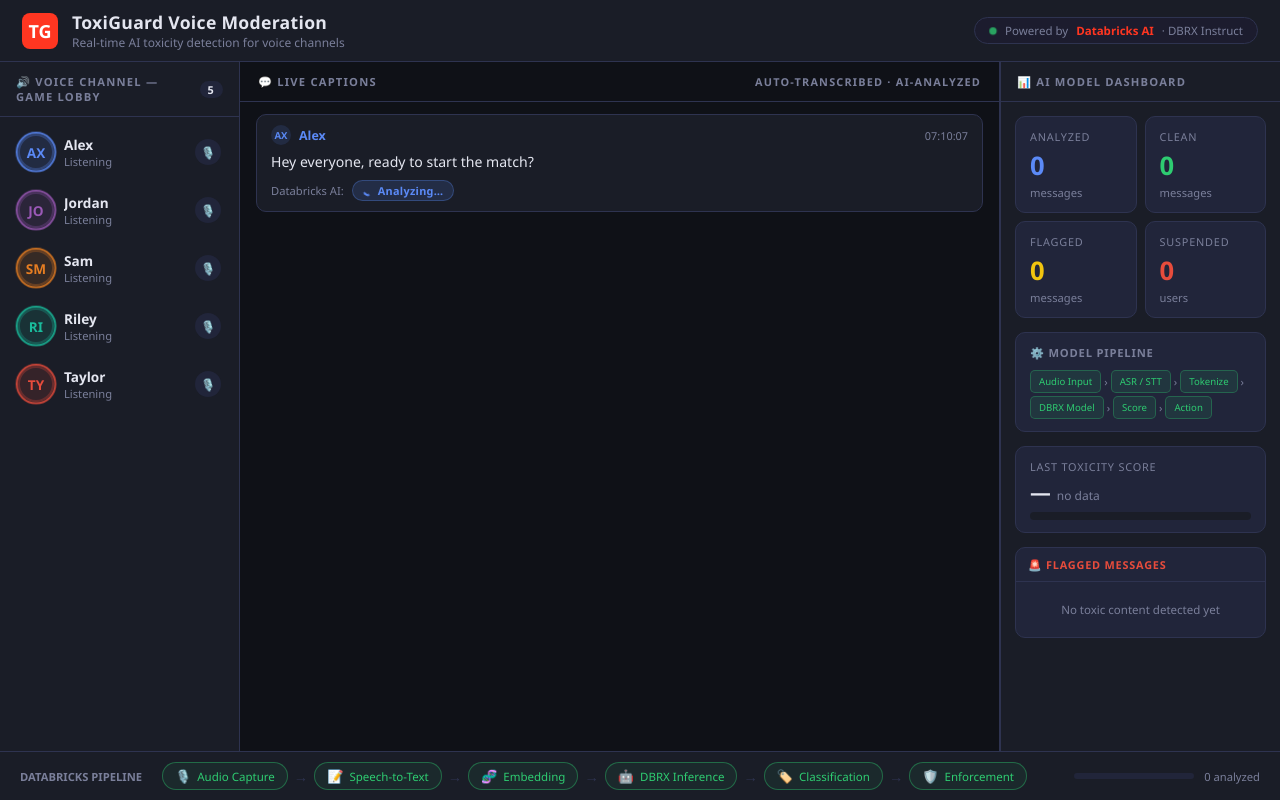
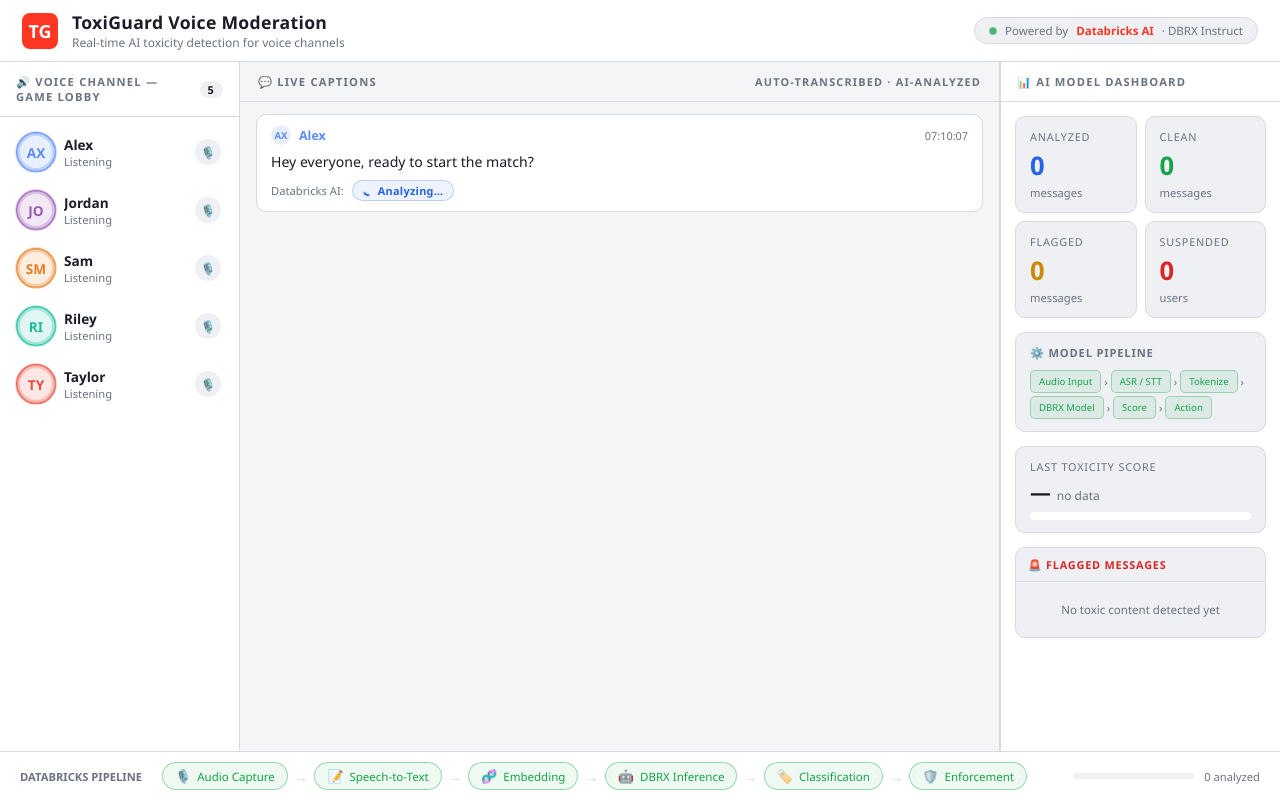
Before and after one commit to TarunIsCOde/hacklytics-2026, a Django app: page / in a window 1280 px wide. Run offline with Django 5.2, Linux system fonts and the light colour scheme.

Commit message:
Switch UI from dark mode to light mode
Updated all CSS custom properties and hardcoded color values to a light
theme: white/light-grey surfaces, dark text, and softer tinted backgrounds
for toxic/warning/clean states, pipeline steps, chips, toasts, and
notification banners.

```diff
--- a/voicechat/templates/voicechat/index.html
+++ b/voicechat/templates/voicechat/index.html
@@ -8,17 +8,17 @@
     /* ── Reset & base ── */
     *, *::before, *::after { box-sizing: border-box; margin: 0; padding: 0; }
     :root {
-      --bg:        #0f1117;
-      --surface:   #1a1d27;
-      --panel:     #21253a;
-      --border:    #2e3350;
-      --text:      #e4e6f0;
-      --muted:     #7a7f9a;
+      --bg:        #f4f5f7;
+      --surface:   #ffffff;
+      --panel:     #eef0f4;
+      --border:    #d6d9e0;
+      --text:      #1a1d27;
+      --muted:     #6b7280;
       --accent:    #ff3621;      /* Databricks red */
-      --green:     #2ecc71;
-      --yellow:    #f1c40f;
-      --red:       #e74c3c;
-      --blue:      #5b8af7;
+      --green:     #16a34a;
+      --yellow:    #ca8a04;
+      --red:       #dc2626;
+      --blue:      #2563eb;
       --radius:    10px;
     }
     body {
@@ -53,7 +53,7 @@
     .databricks-badge {
       margin-left: auto;
       display: flex; align-items: center; gap: 8px;
-      background: #1c1c2e; border: 1px solid var(--border);
+      background: var(--panel); border: 1px solid var(--border);
       border-radius: 20px; padding: 5px 14px;
       font-size: .72rem; color: var(--muted);
     }
@@ -226,20 +226,20 @@
       font-weight: 700; font-size: .68rem; letter-spacing: .3px;
     }
     .chip-analyzing {
-      background: rgba(91,138,247,.15);
-      color: var(--blue); border: 1px solid rgba(91,138,247,.3);
+      background: rgba(37,99,235,.08);
+      color: var(--blue); border: 1px solid rgba(37,99,235,.25);
     }
     .chip-clean {
-      background: rgba(46,204,113,.12);
-      color: var(--green); border: 1px solid rgba(46,204,113,.3);
+      background: rgba(22,163,74,.08);
+      color: var(--green); border: 1px solid rgba(22,163,74,.3);
     }
     .chip-warning {
-      background: rgba(241,196,15,.12);
-      color: var(--yellow); border: 1px solid rgba(241,196,15,.3);
+      background: rgba(202,138,4,.1);
+      color: var(--yellow); border: 1px solid rgba(202,138,4,.3);
     }
     .chip-toxic {
-      background: rgba(231,76,60,.18);
-      color: var(--red); border: 1px solid rgba(231,76,60,.4);
+      background: rgba(220,38,38,.1);
+      color: var(--red); border: 1px solid rgba(220,38,38,.35);
       animation: chip-blink .7s ease 2;
     }
     @keyframes chip-blink {
@@ -316,12 +316,12 @@
       transition: background .4s, color .4s, border-color .4s;
     }
     .step.active {
-      background: rgba(91,138,247,.2);
+      background: rgba(37,99,235,.1);
       border-color: var(--blue); color: var(--blue);
     }
     .step.done {
-      background: rgba(46,204,113,.1);
-      border-color: rgba(46,204,113,.3); color: var(--green);
+      background: rgba(22,163,74,.08);
+      border-color: rgba(22,163,74,.35); color: var(--green);
     }
     .step-arrow { color: var(--muted); font-size: .7rem; }
 
@@ -373,9 +373,9 @@
       transition: all .4s ease;
     }
     .pb-step .step-icon { font-size: 13px; }
-    .pb-step.active { border-color: var(--blue); color: var(--blue); background: rgba(91,138,247,.1); }
-    .pb-step.done   { border-color: rgba(46,204,113,.4); color: var(--green); background: rgba(46,204,113,.07); }
-    .pb-step.flagged { border-color: rgba(231,76,60,.4); color: var(--red); background: rgba(231,76,60,.1); animation: chip-blink .5s ease 3; }
+    .pb-step.active  { border-color: var(--blue);  color: var(--blue);  background: rgba(37,99,235,.08); }
+    .pb-step.done    { border-color: rgba(22,163,74,.4);  color: var(--green); background: rgba(22,163,74,.07); }
+    .pb-step.flagged { border-color: rgba(220,38,38,.4);  color: var(--red);   background: rgba(220,38,38,.08); animation: chip-blink .5s ease 3; }
     .pb-arrow { color: var(--border); font-size: .9rem; }
 
     .progress-wrap { display: flex; align-items: center; gap: 10px; margin-left: auto; flex-shrink: 0; }
```
Also changed, not shown: other parts of voicechat/templates/voicechat/index.html (+12 -12 lines).
